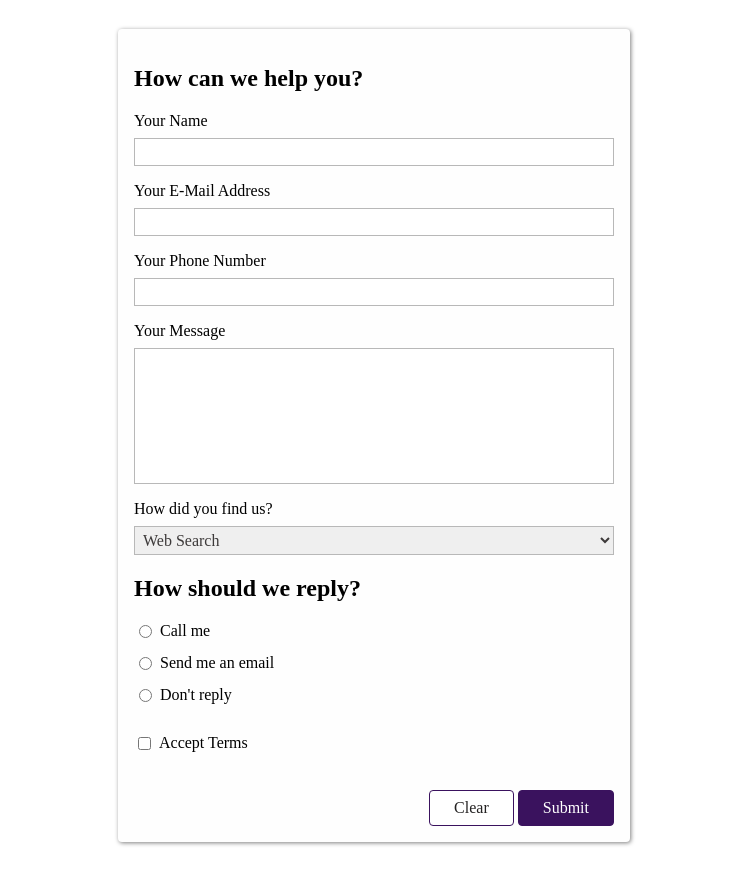
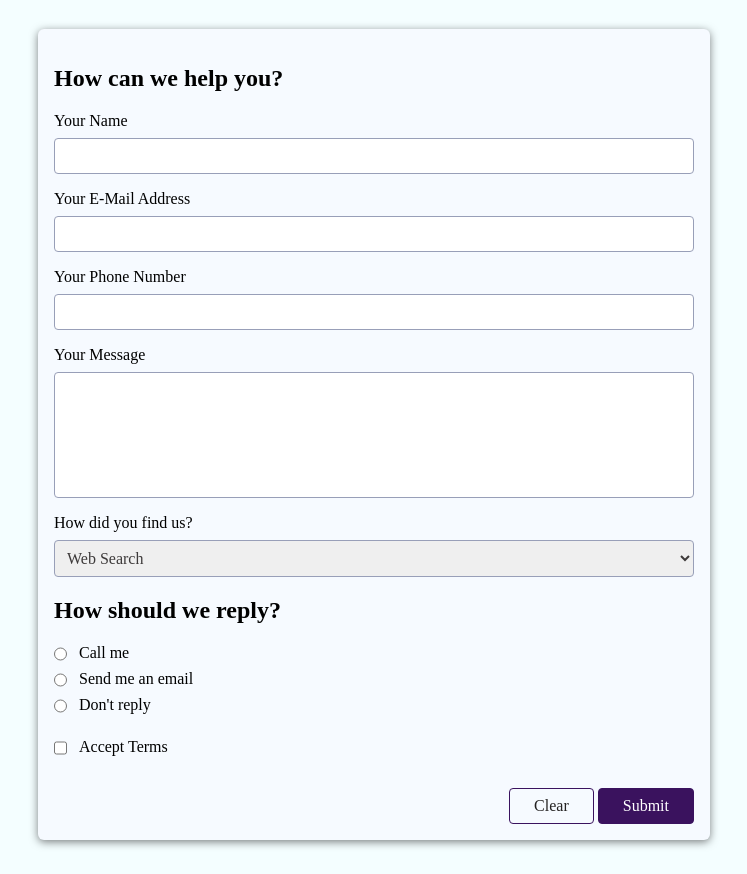
Before and after one commit to jeongsangtae/100day-challenge-forms, a plain HTML site: page challenge.html in a window 1280 px wide. Shown: the part 61-935 px from the top of the page, without its empty margins (266-1013 px from the left). Drawn offline with Linux system fonts and the light colour scheme.

Commit message:
End of Day 29

```diff
--- a/challenge.html
+++ b/challenge.html
@@ -34,23 +34,33 @@
             <li>
               <label for="userphonenumber">Your Phone Number</label>
               <input
-                type="number"
+                type="tel"
                 name="user-phone-number"
                 id="userphonenumber"
                 required
+                minlength="11"
+                maxlength="11"
               />
             </li>
+            <li></li>
           </ul>
         </section>
 
         <section>
           <label for="usermassage">Your Message</label>
-          <textarea name="user-massage" id="usermassage" rows="7"></textarea>
+          <textarea
+            name="user-massage"
+            id="usermassage"
+            rows="6"
+            required
+            minlength="10"
+            maxlength="200"
+          ></textarea>
         </section>
 
         <section>
           <label for="findus">How did you find us?</label>
-          <select name="find-us" id="findus">
+          <select name="find-us" id="findus" required>
             <option value="web">Web Search</option>
             <option value="word">Word of Mouth</option>
             <option value="other">Other</option>
@@ -62,30 +72,48 @@
 
           <ul>
             <li class="form-control-inline">
-              <input type="radio" name="reply" id="reply-phone" value="phone" />
+              <input
+                type="radio"
+                name="reply"
+                id="reply-phone"
+                value="phone"
+                required
+              />
               <label for="reply-phone">Call me</label>
             </li>
             <li class="form-control-inline">
-              <input type="radio" name="reply" id="reply-email" value="email" />
+              <input
+                type="radio"
+                name="reply"
+                id="reply-email"
+                value="email"
+                required
+              />
               <label for="reply-email">Send me an email</label>
             </li>
             <li class="form-control-inline">
               <input
                 type="radio"
                 name="reply"
-                id="reply-dontreply"
-                value="reject"
+                id="reply-none"
+                value="none"
+                required
               />
-              <label for="reply-dontreply">Don't reply</label>
+              <label for="reply-none">Don't reply</label>
             </li>
           </ul>
         </section>
 
         <section>
-          <li class="form-control-inline">
-            <input type="checkbox" name="accepterms" id="acceptterms" />
+          <div class="form-control-inline">
+            <input
+              type="checkbox"
+              name="accept-terms"
+              id="acceptterms"
+              required
+            />
             <label for="acceptterms">Accept Terms</label>
-          </li>
+          </div>
         </section>
 
         <section>
--- a/chellenge.css
+++ b/chellenge.css
@@ -1,5 +1,6 @@
 body {
   font-family: "Roboto" sans-serif;
+  background-color: rgb(244, 254, 255);
 }
 
 h1 {
@@ -12,12 +13,12 @@ ul {
 }
 
 form {
-  width: 30rem;
+  width: 40rem;
   margin: 2rem auto;
   padding: 1rem;
-  background-color: rgb(254, 254, 254);
-  box-shadow: 1px 1px 4px rgba(0, 0, 0, 0.5);
-  border-radius: 4px;
+  background-color: rgb(246, 250, 255);
+  box-shadow: 0 2px 8px rgba(0, 0, 0, 0.5);
+  border-radius: 6px;
 }
 
 label {
@@ -32,8 +33,9 @@ select {
   display: block;
   font: inherit;
   margin-bottom: 1rem;
-  border: 1px solid rgb(184, 184, 184);
-  padding: 0.25rem;
+  border-radius: 4px;
+  border: 1px solid rgb(152, 159, 184);
+  padding: 0.5rem;
   color: rgb(61, 58, 58);
   box-sizing: border-box;
 }
@@ -42,9 +44,9 @@ textarea {
   resize: none;
 }
 
-input:hover,
-textarea:hover {
-  background-color: rgb(208, 171, 241);
+input:focus,
+textarea:focus {
+  background-color: rgb(217, 227, 247);
 }
 
 button {
@@ -64,7 +66,7 @@ button:hover {
 
 .clear {
   color: rgb(36, 34, 34);
-  background-color: white;
+  background-color: transparent;
 }
 
 .clear:hover {
@@ -83,5 +85,7 @@ button:hover {
 
 .form-control-inline input {
   width: auto;
-  margin-right: 0.5rem;
+  margin: 0;
+  margin-bottom: 6px;
+  margin-right: 0.75rem;
 }
```
